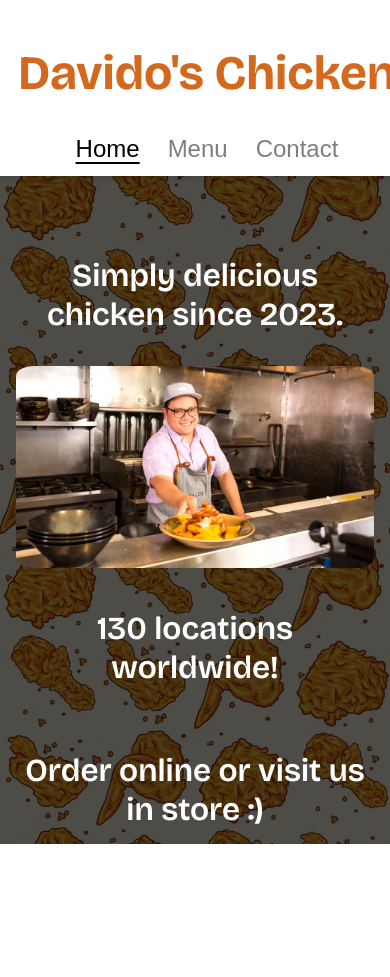
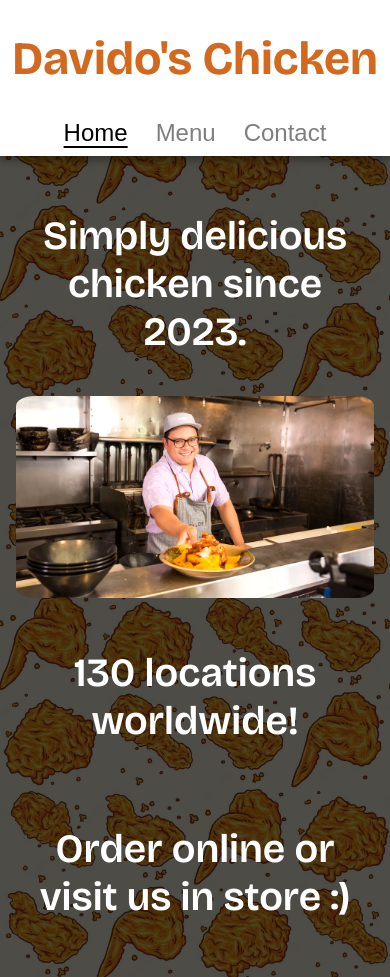
Before and after one commit to Astr0David/restaurant-page, a website built with webpack: page dist/index.html in a window 390 px wide. Before the commit the page ends 844 px from the top, so only its background shows below. Built offline with nearby package versions, Linux system fonts and the light colour scheme.

Commit message:
finished styling for home page, fixed bugs and should be responsive

```diff
--- a/src/style.css
+++ b/src/style.css
@@ -5,19 +5,20 @@ body {
     margin: 0;
     padding: 0;
     box-sizing: border-box;
-    overflow-y: scroll;
 }
 
 #content {
     margin: 0;
     padding: 0;
-    display: flex;
-    flex-direction: column;
+    display: grid;
+    grid-template-columns: repeat(1, 1fr);
+    grid-template-rows: repeat(1,1fr) repeat(1,7fr);
+    grid-template-areas:
+    'header'
+    'main';
     height: 100vh;
-    width: 100vw;
-    align-items: center;
-    overflow: hidden;
 }
+
 
 .header {
     display: flex;
@@ -26,27 +27,26 @@ body {
     text-align: center;
     justify-content: center;
     background-color: white;
-    box-shadow: 0px 2px 5px rgba(0, 0, 0, 0.1);
-    padding: 0.75rem;
+    box-shadow: 0px 5px 7px rgba(0, 0, 0, 0.3);
     position: sticky;
-    width: 100%;
+    top: 0;
+    min-width: 100%;
     user-select: none;
-    z-index: 1000;
-    top: 0;
-    left: 0;
-    flex: 0 1 auto;
+    z-index: 100;
+    grid-area: header;
 }
 
 .header h1 {
     color: chocolate;
     font-weight: 700;
-    font-size: 3rem;
+    font-size: 2.9rem;
     font-family: 'Bricolage Grotesque', sans-serif;
 }
 
 .nav {
     display: flex;
     gap: 1rem;
+    padding-bottom: 0.5rem;
 }
 
 .nav-button {
@@ -76,17 +76,15 @@ body {
 }
 
 .main {
-    background: transparent;
-    height: 100%;
-    width: 100%;
+    grid-area: main;
     display: flex;
-    padding: 2rem;
     align-items: center;
     justify-content: center;
     background: url('./chicken3.jpg');
     background-attachment: fixed;
     background-size: contain;
     background-repeat: repeat;
+    margin: 0;
 }
 
 .home {
@@ -97,7 +95,7 @@ body {
     justify-content: center;
     filter: brightness(1.1);
     font-family: 'Bricolage Grotesque', sans-serif;
-    font-size: 2rem;
+    font-size: 2.5rem;
     font-weight: 600;
     color: white;
     filter: brightness(1.1);
```
